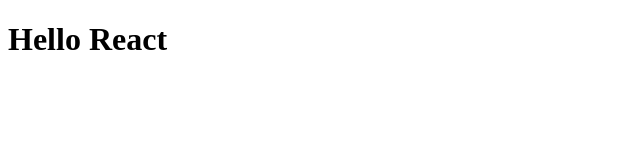
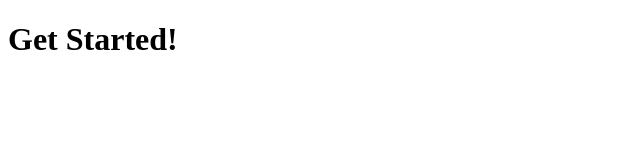
Before and after one commit to shahriarshafin/react-mini-projects, a React (Create React App) app in the folder hello-react/: page / in a window 1280 px wide. Shown: the top 160 px of the page, without its empty margins (0-640 px from the left). Built offline with nearby package versions, Linux system fonts and the light colour scheme.

Commit message:
init react and cleanup unneeded files

```diff
--- a/hello-react/src/App.js
+++ b/hello-react/src/App.js
@@ -3,7 +3,7 @@
 function App() {
 	return (
 		<>
-			<h1>Hello React</h1>
+			<h1>Get Started!</h1>
 		</>
 	);
 }
```
